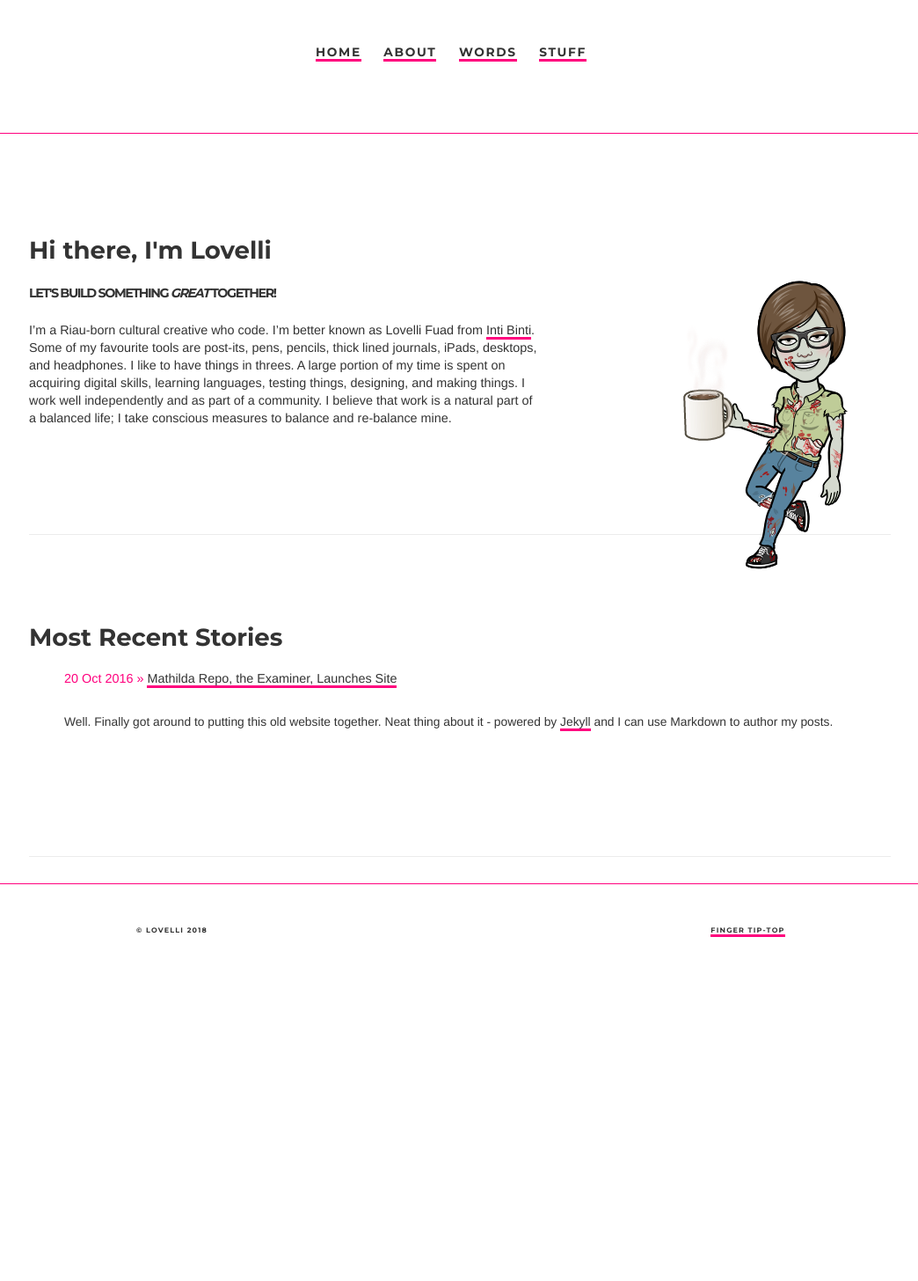
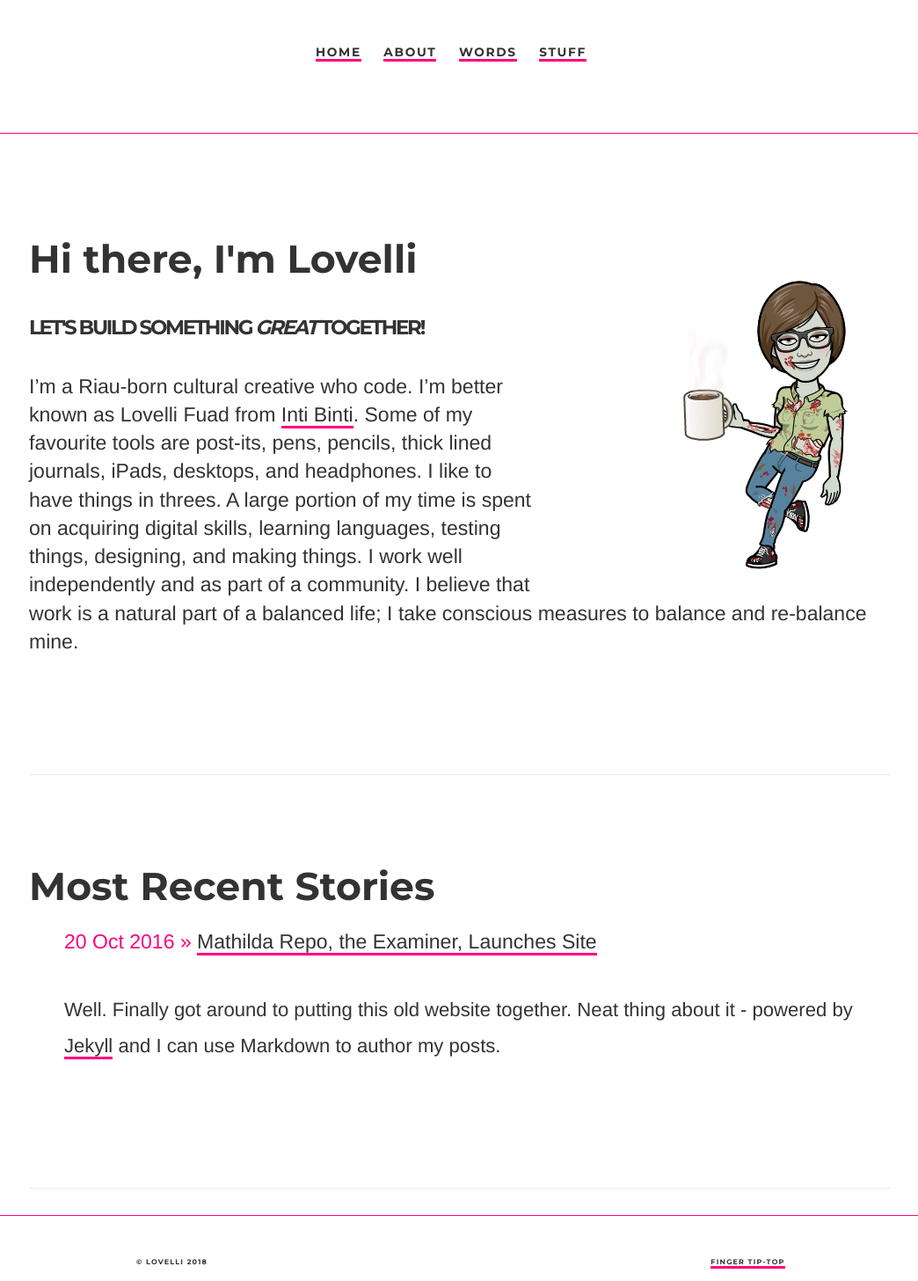
Before and after one commit to ariesti/ariesti.github.io, a Jekyll site: the page built from index.html, in a window 1280 px wide. Shown: the whole page at 88% size, without its empty margins (117-1161 px from the left). Built offline with Jekyll 4.4.1, drawn with Linux system fonts in a browser that asks for light colours; before the commit the page ends 1079 px from its top, so only the background shows below that.

Commit message:
Update main.css

```diff
--- a/css/main.css
+++ b/css/main.css
@@ -77,7 +77,7 @@ pre {
 /* Set the document up */
 
 body {
-	font-size: 75%;
+	font-size: 1.2em;
 	font-family: Helvetica Neue, sans-serif;
     	color: #333;
 }
```
